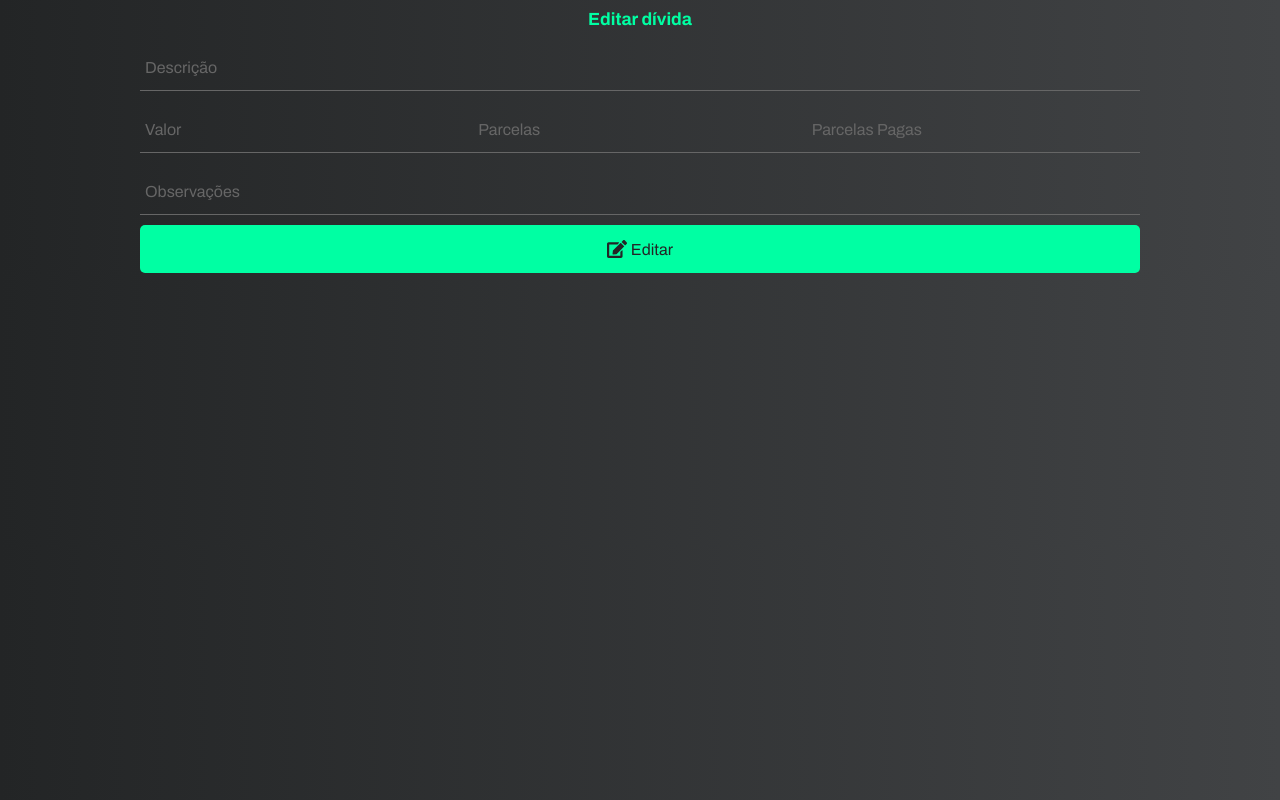
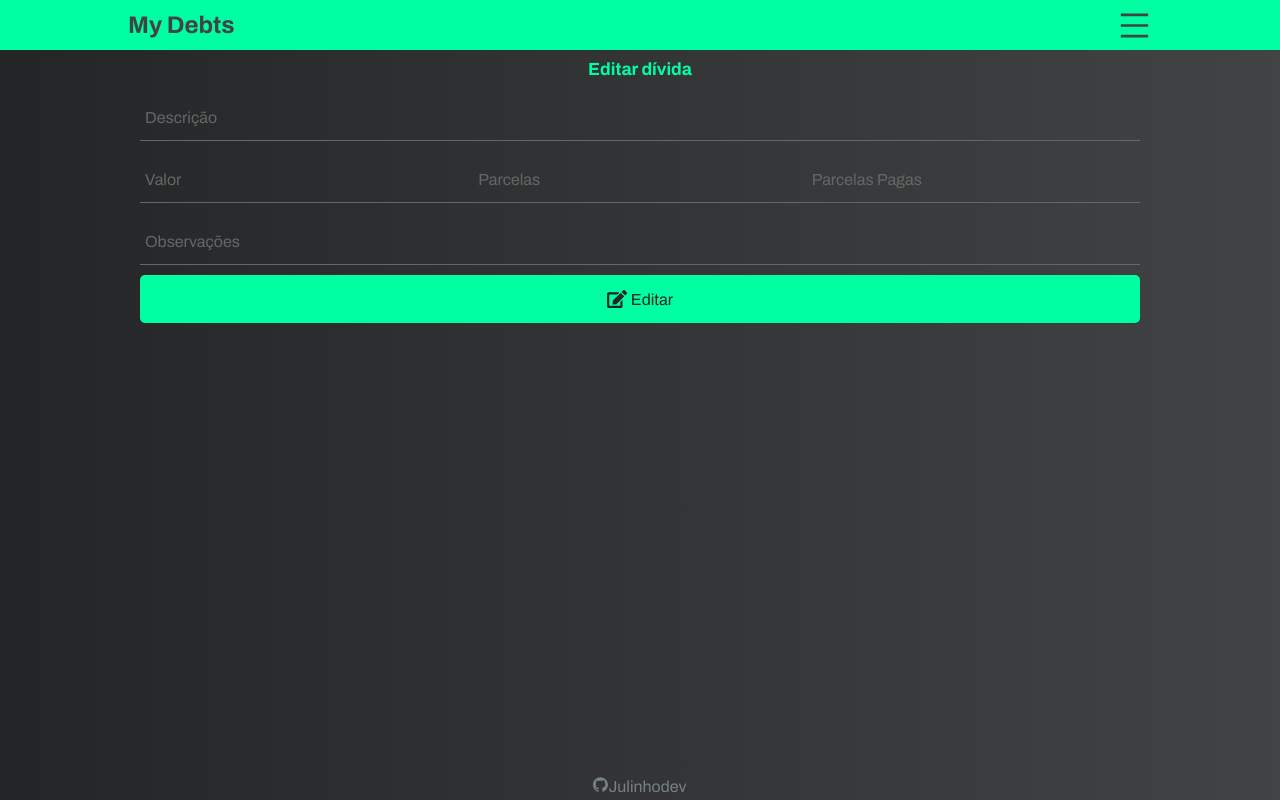
Before and after one commit to julinhodev/MyDebts-front-end, a React (Create React App) app: page /edit in a window 1280 px wide. Built offline with nearby package versions, Linux system fonts and the light colour scheme; what react-alert-template-basic would draw is missing.

Commit message:
Add Footer component

```diff
--- a/src/App.jsx
+++ b/src/App.jsx
@@ -3,17 +3,21 @@ import {Routes, Route} from 'react-router-dom';
 import Home from './Pages/Home';
 import Add from './Pages/Add';
 import Edit from './Pages/Edit';
+import Footer from './components/Footer';
+import Header from './components/Header';
 
 import './App.scss';
 
 const App = () => {
   return(
     <div className="app-container">
-      <Routes>
-        <Route path="/" element={ <Home /> } />
-        <Route path="/add" element={ <Add /> } />
-        <Route path="/edit" element={ <Edit /> } />
-      </Routes>
+      <Header />
+        <Routes>
+          <Route path="/" element={ <Home /> } />
+          <Route path="/add" element={ <Add /> } />
+          <Route path="/edit" element={ <Edit /> } />
+        </Routes>
+      <Footer />
     </div>
   );
 };
--- a/src/App.scss
+++ b/src/App.scss
@@ -1,3 +1,3 @@
 div.app-container {
-
+    height: 100vh;
 }
--- a/src/Pages/Add.jsx
+++ b/src/Pages/Add.jsx
@@ -7,7 +7,9 @@ import './Add.scss';
 const Add = () => {
     return(
         <div className="add-container">
-            <AddAndEditDebt icon={<RiAddBoxFill size={20} color="#232526"/> } lastDescription="Adicionar" title="Adicionar dívida" />
+            <div className="add-form">
+                <AddAndEditDebt icon={<RiAddBoxFill size={20} color="#232526"/> } lastDescription="Adicionar" title="Adicionar dívida" />
+            </div>
         </div>
     );
 };
--- a/src/Pages/Add.scss
+++ b/src/Pages/Add.scss
@@ -1,4 +1,7 @@
 div.add-container {
-    margin: auto;
-    max-width: 1000px;
+
+    div.add-form {
+        margin: auto;
+        max-width: 1000px;
+    }
 }
--- a/src/Pages/Edit.jsx
+++ b/src/Pages/Edit.jsx
@@ -7,7 +7,9 @@ import './Edit.scss';
 const Edit = () => {
     return(
         <div className="edit-container">
-            <AddAndEditDebt icon={<FaEdit size={20} color="#232526"/> } lastDescription="Editar" title="Editar dívida" />
+            <div className="edit-form">
+                <AddAndEditDebt icon={<FaEdit size={20} color="#232526"/> } lastDescription="Editar" title="Editar dívida" />
+            </div>
         </div>
     );
 };
--- a/src/Pages/Edit.scss
+++ b/src/Pages/Edit.scss
@@ -1,4 +1,7 @@
 div.edit-container {
-    margin: auto;
-    max-width: 1000px;
+
+    div.edit-form {
+        margin: auto;
+        max-width: 1000px;
+    }
 }
--- a/src/Pages/Home.jsx
+++ b/src/Pages/Home.jsx
@@ -1,11 +1,8 @@
 import DebtsList from '../components/DebtsList';
-
-import Header from '../components/Header';
 
 const Home = () => {
     return(
         <div className="home-container">
-            <Header />
             <DebtsList />
         </div>
     );
--- a/src/components/DebtsList.scss
+++ b/src/components/DebtsList.scss
@@ -5,7 +5,7 @@ div.debtlist-container {
     margin: auto;
     padding: 8px;
     max-width: 1000px;
-    height: calc(100vh - 50px);
+    height: calc(100vh - 55px);
 
     .debtlist-button {
         display: flex;
--- /dev/null
+++ b/src/components/Footer.jsx
@@ -0,0 +1,16 @@
+import './Footer.scss';
+
+import { ImGithub } from 'react-icons/im';
+
+const Footer = () => {
+    return(
+        <div className="footer-container">
+            <a href="https://github.com/julinhodev/" target="_blank" className="footer-github">
+                <ImGithub size={15} color="#778085"/>
+                Julinhodev
+            </a>
+        </div>
+    );
+};
+
+export default Footer;
--- /dev/null
+++ b/src/components/Footer.scss
@@ -0,0 +1,13 @@
+div.footer-container {
+    text-align: center;
+    position: absolute;
+    bottom: 0;
+    left: 0;
+    right: 0;
+    padding: 5px;
+
+    .footer-github {
+        text-decoration: none;
+        color: #778085;
+    }
+}
--- a/src/components/Header.jsx
+++ b/src/components/Header.jsx
@@ -1,12 +1,19 @@
 import './Header.scss';
 
+import { useNavigate } from 'react-router-dom';
 import { AiOutlineMenu } from 'react-icons/ai'
 
 const Header = () => {
+    const navigate = useNavigate();
+
+    const handleHeader = () => {
+        navigate('/');
+    };
+
     return(
         <div className="header-container">
             <nav className="nav-container">
-                 <span className="header-logo">
+                 <span className="header-logo" onClick={handleHeader} >
                     <h1>My Debts</h1>
                  </span>
                  < AiOutlineMenu size={35} color="#414345" />
--- a/src/components/Header.scss
+++ b/src/components/Header.scss
@@ -15,10 +15,7 @@ div.header-container {
     }
 
     span.header-logo {
-
-        img {
-           height: 50px;
-        }
+        cursor: pointer;
     }
 
     @media only screen and (max-width: 1000px) {
```
Also changed, not shown: src/logo.svg (deleted), 1 other file (tests, documents, lock files or other folders).
